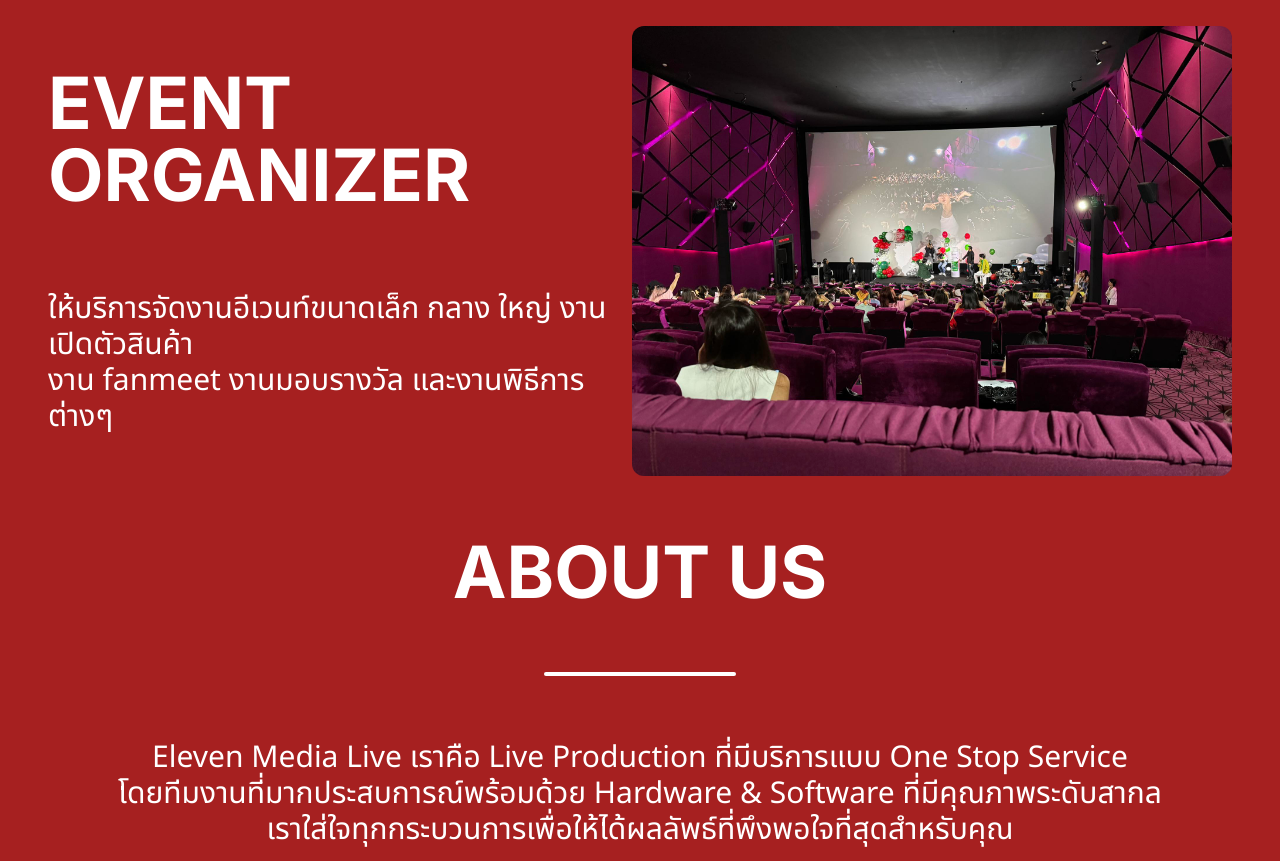
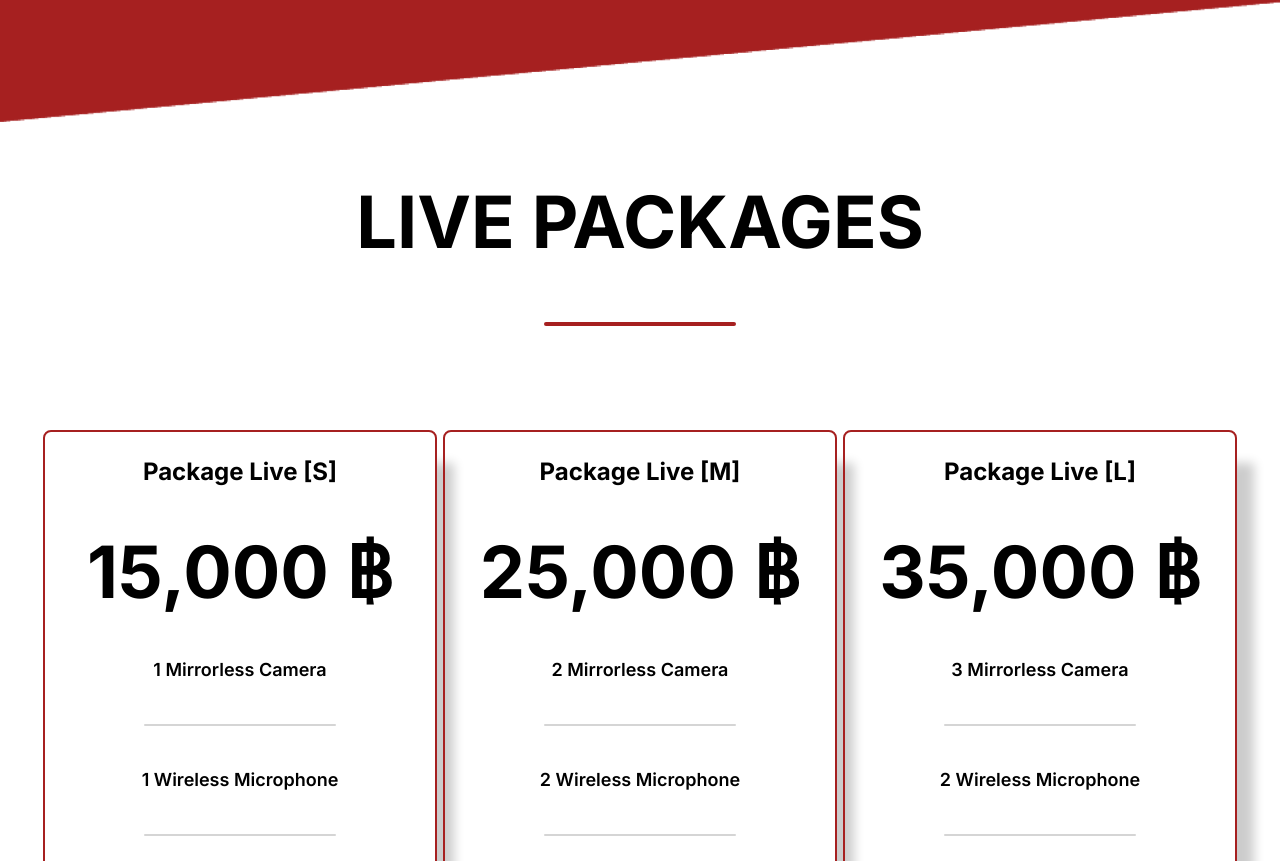
Before and after one commit to LiveEleven/live-eleven-landing-page, a Next.js app: page / in a window 1280 px wide. Shown: the part 1939-2800 px from the top of the page. Built offline with nearby package versions, Linux system fonts and the light colour scheme.

Commit message:
components/LivePackages

```diff
--- /dev/null
+++ b/src/components/LivePackages.js
@@ -0,0 +1,145 @@
+import Image from "next/image";
+
+const LivePackages = () => {
+  return (
+    <div>
+      <Image
+        src="/BodyTop.png"
+        width={3840}
+        height={200}
+        alt="BodyTop"
+        className="mb-16"
+      />
+      <div className="flex justify-center">
+        <h1 className="text-4xl md:text-5xl lg:text-6xl xl:text-7xl  text-center text-black font-bold font-head">
+          LIVE PACKAGES
+        </h1>
+      </div>
+      <hr class="w-32 h-1 mx-auto my-6 bg-primary-color border-0 rounded md:my-16 md:w-40 lg:w-48" />
+
+      <div className="flex flex-col mx-0 lg:flex-row lg:mx-10 2xl:mx-80">
+        <div className="flex flex-col items-center mx-auto px-5 border-2 border-primary-color rounded-lg mt-10 shadow-column lg:shadow-row">
+          <h2 className="font-head text-xl font-bold mt-6 md:text-3xl lg:text-2xl">
+            Package Live [S]
+          </h2>
+          <h3 className="font-head text-6xl font-bold my-12 md:text-8xl lg:text-7xl">
+            15,000 ฿
+          </h3>
+          <div>
+            <p className="font-head text-lg text-center font-semibold md:text-2xl lg:text-lg">
+              1 Mirrorless Camera
+            </p>
+            <hr class="w-60 h-0.5 mx-auto my-6 bg-secondary-color border-0 rounded md:my-10 md:w-80 lg:w-48" />
+            <p className="font-head text-lg text-center font-semibold md:text-2xl lg:text-lg">
+              1 Wireless Microphone
+            </p>
+            <hr class="w-60 h-0.5 mx-auto my-6 bg-secondary-color border-0 rounded md:my-10 md:w-80 lg:w-48" />
+            <p className="font-head text-lg text-center font-semibold md:text-2xl lg:text-lg">
+              1 Router Internet 5G
+            </p>
+            <hr class="w-60 h-0.5 mx-auto my-6 bg-secondary-color border-0 rounded md:my-10 md:w-80 lg:w-48" />
+            <p className="font-head text-lg text-center font-semibold md:text-2xl lg:text-lg">
+              1 Live System
+            </p>
+            <hr class="w-60 h-0.5 mx-auto my-6 bg-secondary-color border-0 rounded md:my-10 md:w-80 lg:w-48" />
+            <p className="font-head text-lg text-center font-semibold md:text-2xl lg:text-lg">
+              1 Final Monitor
+            </p>
+            <hr class="w-60 h-0.5 mx-auto my-6 bg-secondary-color border-0 rounded md:my-10 md:w-80 lg:w-48" />
+            <p className="font-head text-lg text-center font-semibold md:text-2xl lg:text-lg">
+              Stream Duration 1 hr.
+            </p>
+          </div>
+          <p className="font-body text-center mt-56 mb-6 text-[9px] md:text-sm lg:text-xs">
+            *เป็นราคาเบื้องต้นอาจมีการปรับเปลี่ยนตามขอบเขตและรายละเอียดของงาน
+          </p>
+        </div>
+
+        <div className="flex flex-col items-center mx-auto px-5 border-2 border-primary-color rounded-lg mt-10 shadow-column lg:shadow-row">
+          <h2 className="font-head text-xl font-bold mt-6 md:text-3xl lg:text-2xl">
+            Package Live [M]
+          </h2>
+          <h3 className="font-head text-6xl font-bold my-12 md:text-8xl lg:text-7xl">
+            25,000 ฿
+          </h3>
+          <div>
+            <p className="font-head text-lg text-center font-semibold md:text-2xl lg:text-lg">
+              2 Mirrorless Camera
+            </p>
+            <hr class="w-60 h-0.5 mx-auto my-6 bg-secondary-color border-0 rounded md:my-10 md:w-80 lg:w-48" />
+            <p className="font-head text-lg text-center font-semibold md:text-2xl lg:text-lg">
+              2 Wireless Microphone
+            </p>
+            <hr class="w-60 h-0.5 mx-auto my-6 bg-secondary-color border-0 rounded md:my-10 md:w-80 lg:w-48" />
+            <p className="font-head text-lg text-center font-semibold md:text-2xl lg:text-lg">
+              1 Camera Switcher
+            </p>
+            <hr class="w-60 h-0.5 mx-auto my-6 bg-secondary-color border-0 rounded md:my-10 md:w-80 lg:w-48" />
+            <p className="font-head text-lg text-center font-semibold md:text-2xl lg:text-lg">
+              1 Router Internet 5G
+            </p>
+            <hr class="w-60 h-0.5 mx-auto my-6 bg-secondary-color border-0 rounded md:my-10 md:w-80 lg:w-48" />
+            <p className="font-head text-lg text-center font-semibold md:text-2xl lg:text-lg">
+              1 Live System
+            </p>
+            <hr class="w-60 h-0.5 mx-auto my-6 bg-secondary-color border-0 rounded md:my-10 md:w-80 lg:w-48" />
+            <p className="font-head text-lg text-center font-semibold md:text-2xl lg:text-lg">
+              1 Final Monitor
+            </p>
+            <hr class="w-60 h-0.5 mx-auto my-6 bg-secondary-color border-0 rounded md:my-10 md:w-80 lg:w-48" />
+            <p className="font-head text-lg text-center font-semibold md:text-2xl lg:text-lg">
+              Stream Duration {">"} 2 hrs.
+            </p>
+          </div>
+          <p className="font-body text-center mt-28 mb-6 text-[9px] md:text-sm lg:text-xs">
+            *เป็นราคาเบื้องต้นอาจมีการปรับเปลี่ยนตามขอบเขตและรายละเอียดของงาน
+          </p>
+        </div>
+
+        <div className="flex flex-col items-center mx-auto px-5 border-2 border-primary-color rounded-lg mt-10 shadow-column lg:shadow-row">
+          <h2 className="font-head text-xl font-bold mt-6 md:text-3xl lg:text-2xl">
+            Package Live [L]
+          </h2>
+          <h3 className="font-head text-6xl font-bold my-12 md:text-8xl lg:text-7xl">
+            35,000 ฿
+          </h3>
+          <div>
+            <p className="font-head text-lg text-center font-semibold md:text-2xl lg:text-lg">
+              3 Mirrorless Camera
+            </p>
+            <hr class="w-60 h-0.5 mx-auto my-6 bg-secondary-color border-0 rounded md:my-10 md:w-80 lg:w-48" />
+            <p className="font-head text-lg text-center font-semibold md:text-2xl lg:text-lg">
+              2 Wireless Microphone
+            </p>
+            <hr class="w-60 h-0.5 mx-auto my-6 bg-secondary-color border-0 rounded md:my-10 md:w-80 lg:w-48" />
+            <p className="font-head text-lg text-center font-semibold md:text-2xl lg:text-lg">
+              1 Camera Switcher
+            </p>
+            <hr class="w-60 h-0.5 mx-auto my-6 bg-secondary-color border-0 rounded md:my-10 md:w-80 lg:w-48" />
+            <p className="font-head text-lg text-center font-semibold md:text-2xl lg:text-lg">
+              1 Router Internet 5G
+            </p>
+            <hr class="w-60 h-0.5 mx-auto my-6 bg-secondary-color border-0 rounded md:my-10 md:w-80 lg:w-48" />
+            <p className="font-head text-lg text-center font-semibold md:text-2xl lg:text-lg">
+              1 Live System
+            </p>
+            <hr class="w-60 h-0.5 mx-auto my-6 bg-secondary-color border-0 rounded md:my-10 md:w-80 lg:w-48" />
+            <p className="font-head text-lg text-center font-semibold md:text-2xl lg:text-lg">
+              1 Final Monitor
+            </p>
+            <hr class="w-60 h-0.5 mx-auto my-6 bg-secondary-color border-0 rounded md:my-10 md:w-80 lg:w-48" />
+            <p className="font-head text-lg text-center font-semibold md:text-2xl lg:text-lg">
+              Stream Duration {">"} 2 hrs.
+            </p>
+          </div>
+          <p className="font-body text-center mt-28 mb-6 text-[9px] md:text-sm lg:text-xs">
+            *เป็นราคาเบื้องต้นอาจมีการปรับเปลี่ยนตามขอบเขตและรายละเอียดของงาน
+          </p>
+        </div>
+      </div>
+      <hr class="w-32 h-1 mx-auto mt-10 bg-primary-color border-0 rounded md:mt-20 md:w-40 lg:w-48" />
+    </div>
+  );
+};
+
+export default LivePackages;
--- a/src/pages/index.js
+++ b/src/pages/index.js
@@ -1,6 +1,7 @@
 import AboutUs from "@/components/AboutUs";
 import EventOrganizer from "@/components/EventOrganizer";
 import Header from "@/components/Header";
+import LivePackages from "@/components/LivePackages";
 import LiveService from "@/components/LiveService";
 import LiveStream from "@/components/LiveStream";
 import Navbar from "@/components/Navbar";
@@ -11,6 +12,7 @@ export default function Home() {
       <Header />
       <LiveStream />
       {/* <LiveService /> */}
+      <LivePackages />
       <EventOrganizer />
       <AboutUs />
     </main>
--- a/tailwind.config.js
+++ b/tailwind.config.js
@@ -19,6 +19,11 @@ module.exports = {
         "primary-color": "#A62020",
         "secondary-color": "#D5D5D5",
       },
+      boxShadow: {
+        column:
+          "-5px -5px 20px 4px rgba(0,0,0,0.2), 10px 10px 30px 4px rgba(0,0,0,0.2)",
+        row: "25px 25px 10px -8px rgba(0, 0, 0, 0.2)",
+      },
     },
   },
   plugins: [],
```
